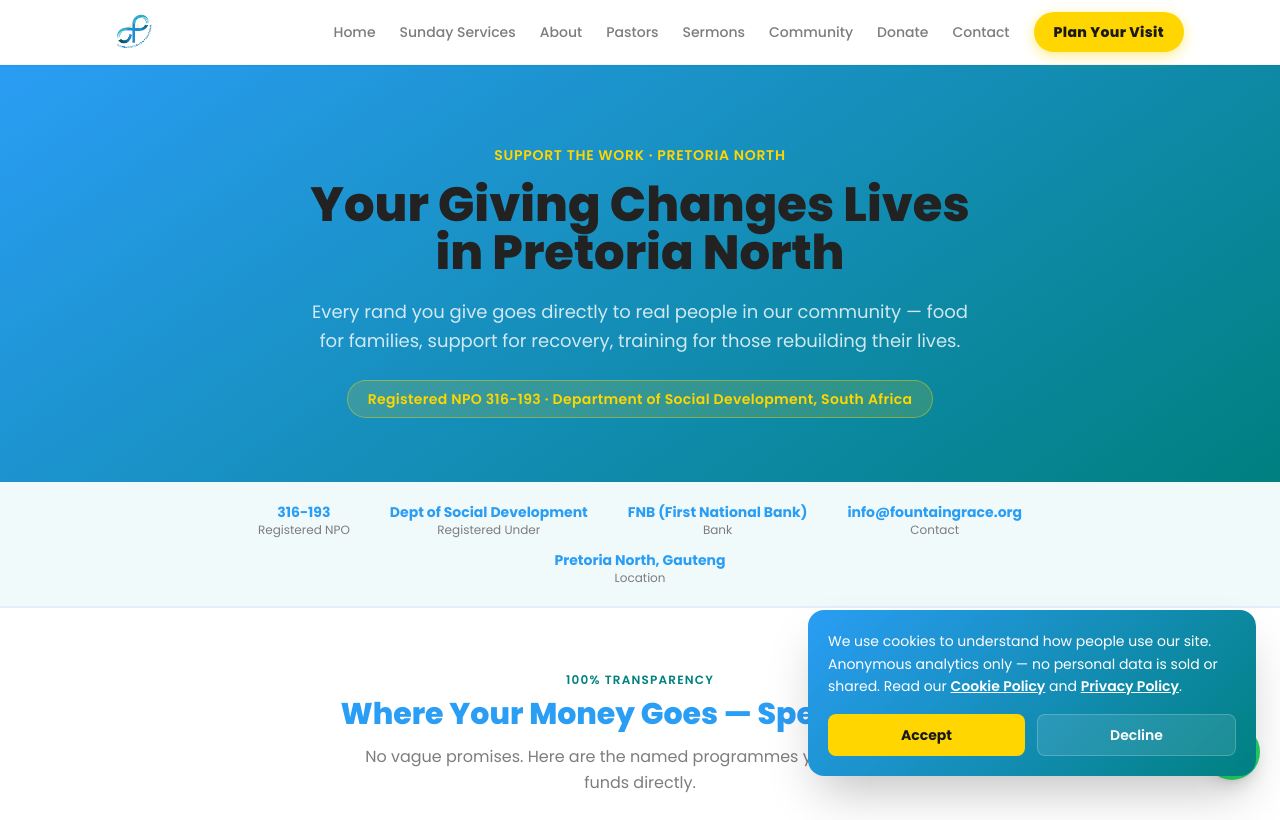
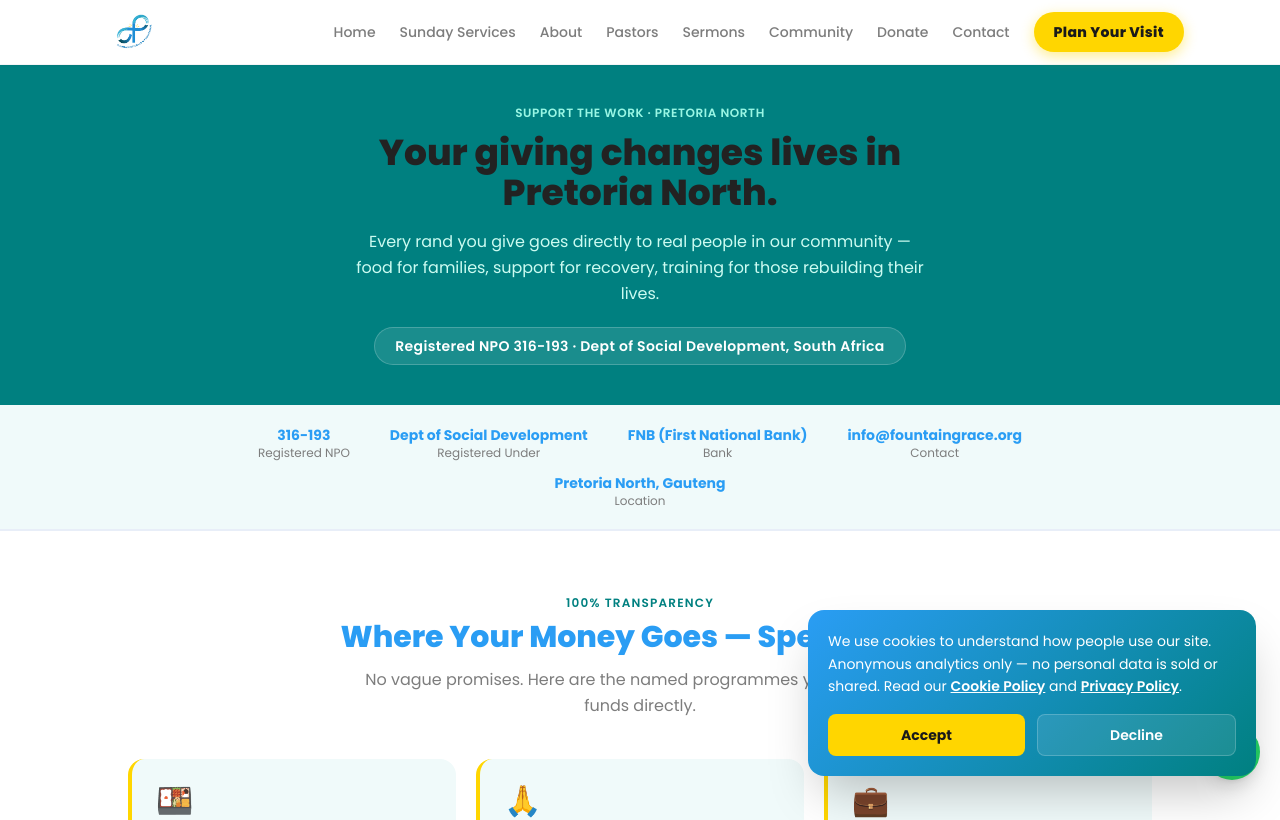
Before and after one commit to ZaalRD7109/fountaingrace.org, a Next.js app: page /donate in a window 1280 px wide. Shown: the top 820 px of the page. Built offline with nearby package versions, Linux system fonts and the light colour scheme.

Commit message:
Fix donate page hero - consistent with site design

```diff
--- a/components/DonateClient.tsx
+++ b/components/DonateClient.tsx
@@ -100,23 +100,20 @@ export default function DonateClient() {
     <main>
 
       {/* ── HERO ─────────────────────────────────────────────────── */}
-      <section
-        className="pt-20 pb-16 px-4 sm:px-6 text-white text-center"
-        style={{ background: 'linear-gradient(145deg, #2a9df4 0%, #008080 100%)' }}
-      >
-        <div className="max-w-2xl mx-auto">
-          <p className="text-[#FFD600] font-semibold text-sm uppercase tracking-wider mb-4">
+      <section className="bg-[#008080] text-white pt-10 pb-10 px-4 sm:px-6 text-center">
+        <div className="max-w-xl mx-auto">
+          <p className="text-teal-200 font-semibold text-xs uppercase tracking-wider mb-3">
             Support the work · Pretoria North
           </p>
-          <h1 className="text-4xl sm:text-5xl font-extrabold leading-tight mb-5">
-            Your Giving Changes Lives in Pretoria North
+          <h1 className="text-3xl sm:text-4xl font-extrabold leading-tight mb-4">
+            Your giving changes lives in Pretoria North.
           </h1>
-          <p className="text-white/80 text-lg leading-relaxed mb-6">
+          <p className="text-teal-100 text-base leading-relaxed mb-5">
             Every rand you give goes directly to real people in our community — food for
             families, support for recovery, training for those rebuilding their lives.
           </p>
-          <span className="inline-block bg-[rgba(255,214,0,0.15)] border border-[rgba(255,214,0,0.4)] text-[#FFD600] px-5 py-2 rounded-full text-sm font-semibold tracking-wide">
-            Registered NPO 316-193 · Department of Social Development, South Africa
+          <span className="inline-block bg-white/10 border border-white/20 text-white px-5 py-2 rounded-full text-sm font-semibold tracking-wide">
+            Registered NPO 316-193 · Dept of Social Development, South Africa
           </span>
         </div>
       </section>
```
